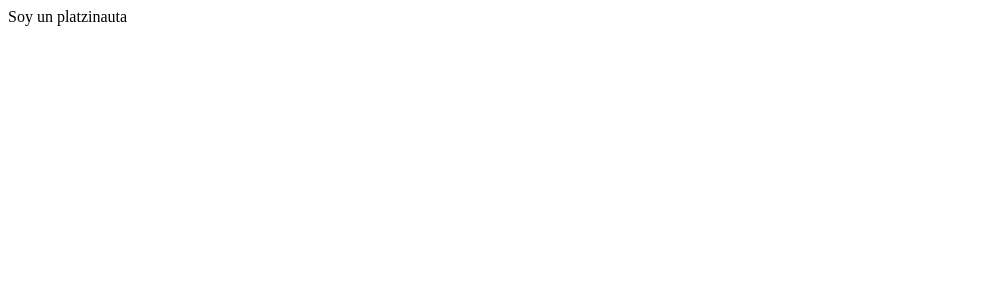
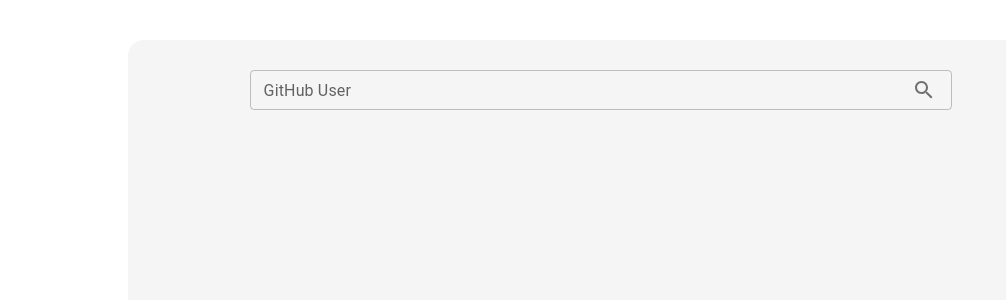
Before and after one commit to gomezjhon1022/github-user-research, a React app: page / in a window 1280 px wide. Shown: the top 300 px of the page, without its empty margins (0-1006 px from the left). Built offline with nearby package versions, Linux system fonts and the light colour scheme; the HTML template or start-up script is replaced by a standard one.

Commit message:
Add searcher

```diff
--- a/src/App.jsx
+++ b/src/App.jsx
@@ -1,8 +1,22 @@
 import React from "react";
+import { Container } from '@mui/material';
+import Searcher from "./components/Searcher";
 
 const App = () => {
   return(
-    <div>Soy un platzinauta</div>
+    <Container sx={{
+      background: 'whiteSmoke',
+      width: '80vw',
+      height: '500px',
+      borderRadius: '16px',
+      marginTop: '40px',
+      display: 'flex',
+      flexDirection: 'column',
+      alignItems: 'center',
+
+    }}>
+      <Searcher></Searcher>
+    </Container>
   )
 };
 
--- /dev/null
+++ b/src/components/Searcher/index.js
@@ -0,0 +1,37 @@
+import React from 'react';
+import { IconButton, Stack, TextField } from '@mui/material';
+import SearchIcon from '@mui/icons-material/Search';
+
+
+const Searcher = () => {
+  return(
+    <Stack
+      direction= 'row'
+      sx={{
+        marginTop: '30px',
+        width: '80%'
+      }}
+    >
+      <TextField
+        id="outlined-basic"
+        variant="outlined"
+        label="GitHub User"
+        placeholder="Buscar Usuario de GitHub"
+        size="small"
+        sx={{
+          width: '90%',
+          }}
+      />
+      <IconButton
+        size="small"
+        sx={{
+        left: '-45px'
+      }}
+      >
+        <SearchIcon />
+      </IconButton>
+    </Stack>
+  )
+}
+
+export default Searcher
```
